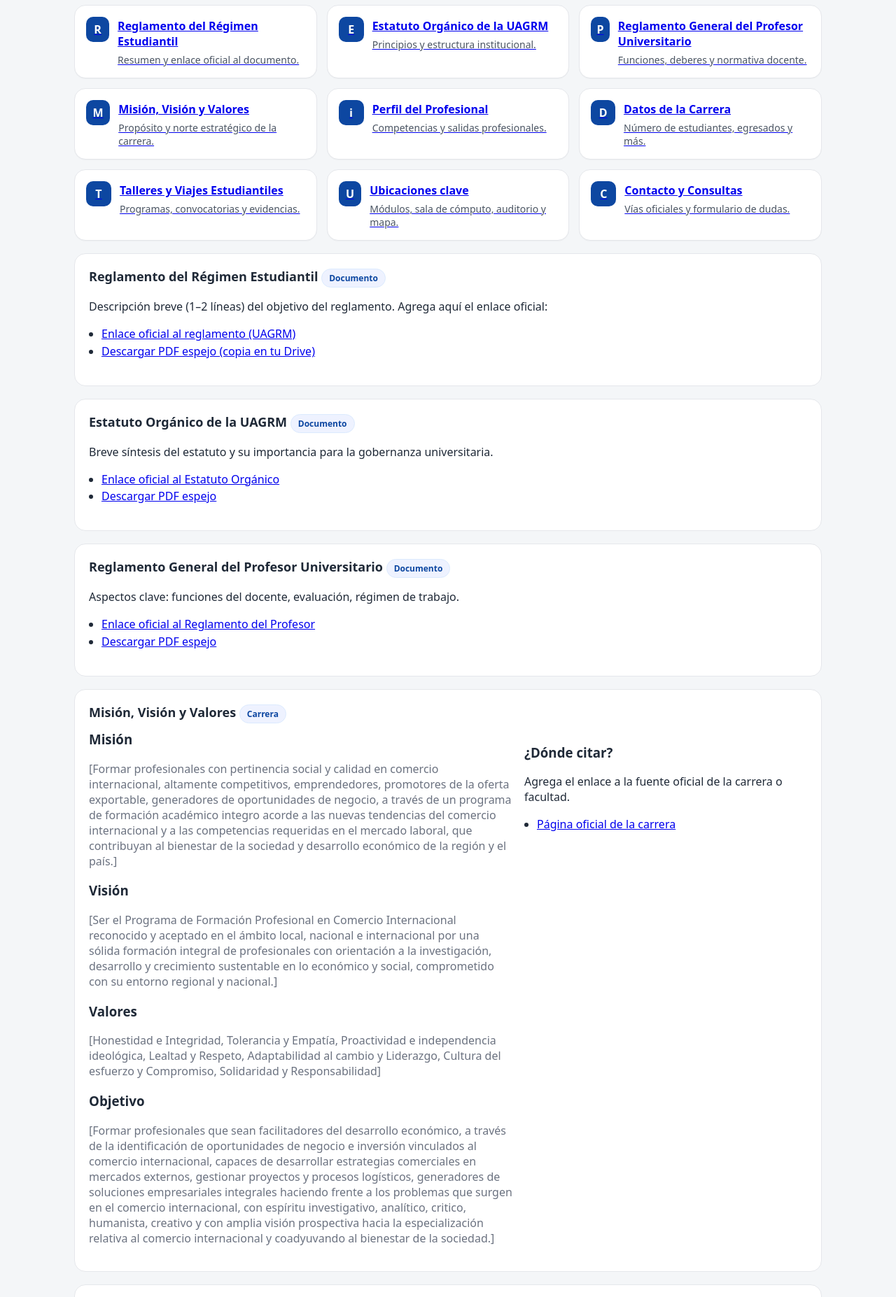
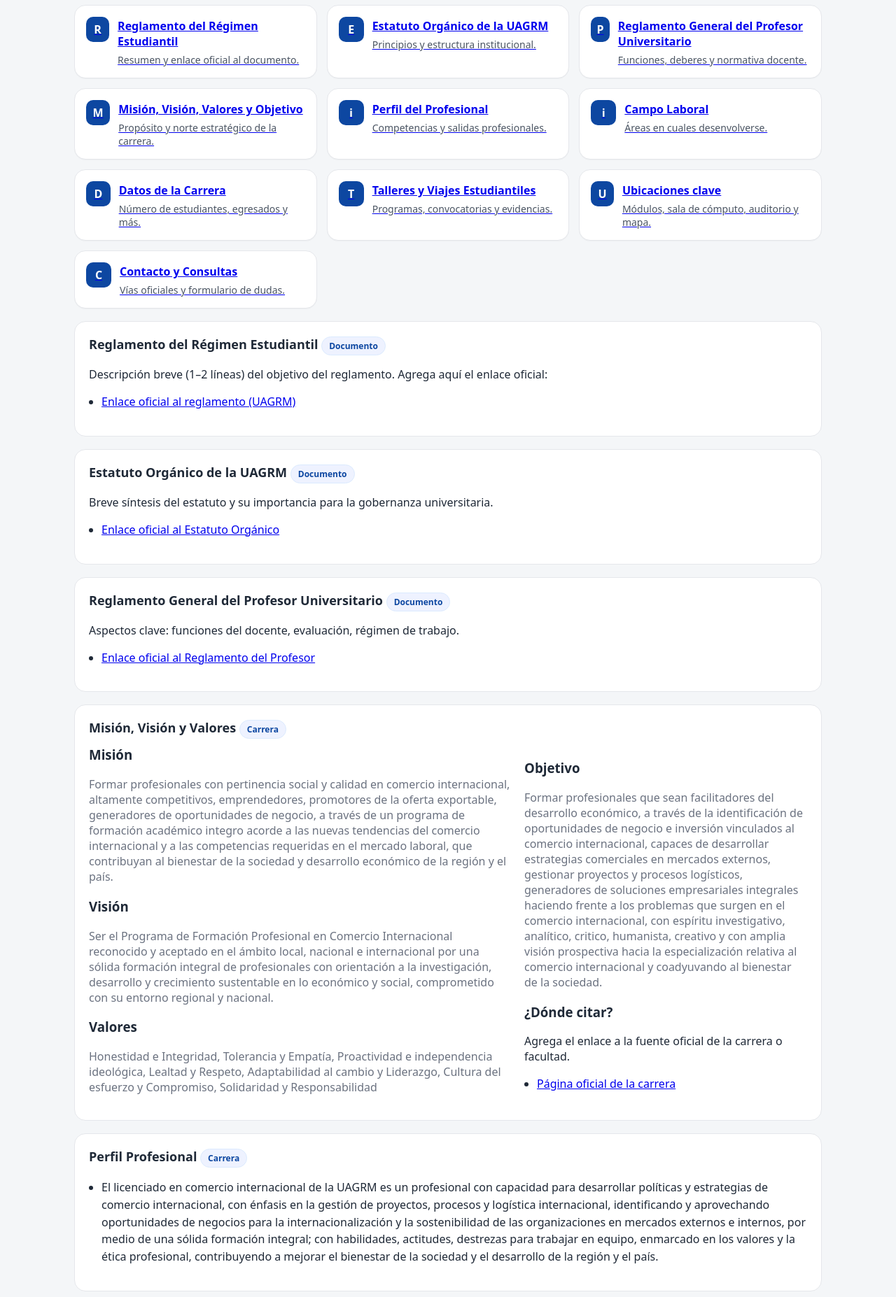
Before and after one commit to micaelamolina200-netizen/uagrm-info, a plain HTML site: page index.html in a window 1280 px wide. Shown: the part 280-2134 px from the top of the page at 70% size. Drawn offline with Linux system fonts and the light colour scheme.

Commit message:
Update index.html

```diff
--- a/index.html
+++ b/index.html
@@ -108,13 +108,17 @@
         <div class="icon">P</div>
         <div><h3>Reglamento General del Profesor Universitario</h3><p>Funciones, deberes y normativa docente.</p></div>
       </a>
-      <a class="card" href="#mision-vision-valores">
+      <a class="card" href="#mision-vision-valores-objetivo">
         <div class="icon">M</div>
-        <div><h3>Misión, Visión y Valores</h3><p>Propósito y norte estratégico de la carrera.</p></div>
+        <div><h3>Misión, Visión, Valores y Objetivo</h3><p>Propósito y norte estratégico de la carrera.</p></div>
       </a>
       <a class="card" href="#perfil-egreso">
         <div class="icon">ℹ</div>
         <div><h3>Perfil del Profesional</h3><p>Competencias y salidas profesionales.</p></div>
+      </a>
+      <a class="card" href="#campo-laboral">
+        <div class="icon">ℹ</div>
+        <div><h3>Campo Laboral</h3><p>Áreas en cuales desenvolverse.</p></div>
       </a>
       <a class="card" href="#datos-carrera">
         <div class="icon">D</div>
@@ -140,7 +144,6 @@
       <p>Descripción breve (1–2 líneas) del objetivo del reglamento. Agrega aquí el enlace oficial:</p>
       <ul class="list">
         <li><a href="https://drive.google.com/file/d/1WqqCDqatoTr9pzTgCQs9Co1WrXSuFrjo/view" target="_blank" rel="noopener">Enlace oficial al reglamento (UAGRM)</a></li>
-        <li><a href="#" target="_blank" rel="noopener">Descargar PDF espejo (copia en tu Drive)</a></li>
       </ul>
     </section>
 
@@ -149,7 +152,6 @@
       <p>Breve síntesis del estatuto y su importancia para la gobernanza universitaria.</p>
       <ul class="list">
         <li><a href="https://drive.google.com/file/d/1z7TWUdTnJgaqjGD3_YvYJN09XyYsrAgz/view" target="_blank" rel="noopener">Enlace oficial al Estatuto Orgánico</a></li>
-        <li><a href="#" target="_blank" rel="noopener">Descargar PDF espejo</a></li>
       </ul>
     </section>
 
@@ -158,24 +160,23 @@
       <p>Aspectos clave: funciones del docente, evaluación, régimen de trabajo.</p>
       <ul class="list">
         <li><a href="https://drive.google.com/file/d/1sbqfJxTgOXIc3uOcu4xEO9wtFeDT7MmF/view" target="_blank" rel="noopener">Enlace oficial al Reglamento del Profesor</a></li>
-        <li><a href="#" target="_blank" rel="noopener">Descargar PDF espejo</a></li>
       </ul>
     </section>
 
-    <section id="mision-vision-valores" class="section">
+    <section id="mision-vision-valores-objetivo" class="section">
       <h2>Misión, Visión y Valores <span class="pill">Carrera</span></h2>
       <div class="two-col">
         <div>
           <h3 style="margin-top:0">Misión</h3>
-          <p class="muted">[Formar profesionales con pertinencia social y calidad en comercio internacional, altamente competitivos, emprendedores, promotores de la oferta exportable, generadores de oportunidades de negocio, a través de un  programa de formación académico integro acorde a las nuevas tendencias  del comercio internacional y a las competencias requeridas en el mercado laboral, que contribuyan al bienestar de la sociedad y desarrollo económico de la región y el país.]</p>
+          <p class="muted">Formar profesionales con pertinencia social y calidad en comercio internacional, altamente competitivos, emprendedores, promotores de la oferta exportable, generadores de oportunidades de negocio, a través de un  programa de formación académico integro acorde a las nuevas tendencias  del comercio internacional y a las competencias requeridas en el mercado laboral, que contribuyan al bienestar de la sociedad y desarrollo económico de la región y el país.</p>
           <h3>Visión</h3>
-          <p class="muted">[Ser el Programa de Formación Profesional en Comercio Internacional reconocido y aceptado en el ámbito local, nacional e internacional por una sólida formación integral de profesionales con orientación a la investigación, desarrollo y crecimiento sustentable en lo económico y social, comprometido con su entorno regional y nacional.]</p>
+          <p class="muted">Ser el Programa de Formación Profesional en Comercio Internacional reconocido y aceptado en el ámbito local, nacional e internacional por una sólida formación integral de profesionales con orientación a la investigación, desarrollo y crecimiento sustentable en lo económico y social, comprometido con su entorno regional y nacional.</p>
           <h3>Valores</h3>
-          <p class="muted">[Honestidad e Integridad, Tolerancia y Empatía, Proactividad e independencia ideológica, Lealtad y Respeto, Adaptabilidad al cambio y Liderazgo, Cultura del esfuerzo y Compromiso, Solidaridad y Responsabilidad]</p>
-          <h3>Objetivo</h3>
-          <p class="muted">[Formar profesionales que sean facilitadores del desarrollo económico, a través de la identificación de oportunidades de negocio e inversión vinculados al comercio internacional, capaces de desarrollar estrategias comerciales en mercados externos, gestionar proyectos y procesos logísticos, generadores de soluciones empresariales integrales haciendo frente a los problemas que surgen en el comercio internacional, con espíritu investigativo, analítico, critico, humanista, creativo y con amplia visión prospectiva hacia la especialización relativa al comercio internacional y coadyuvando al bienestar de la sociedad.]</p>
+          <p class="muted">Honestidad e Integridad, Tolerancia y Empatía, Proactividad e independencia ideológica, Lealtad y Respeto, Adaptabilidad al cambio y Liderazgo, Cultura del esfuerzo y Compromiso, Solidaridad y Responsabilidad</p>
         </div>
         <div>
+          <h3>Objetivo</h3>
+          <p class="muted">Formar profesionales que sean facilitadores del desarrollo económico, a través de la identificación de oportunidades de negocio e inversión vinculados al comercio internacional, capaces de desarrollar estrategias comerciales en mercados externos, gestionar proyectos y procesos logísticos, generadores de soluciones empresariales integrales haciendo frente a los problemas que surgen en el comercio internacional, con espíritu investigativo, analítico, critico, humanista, creativo y con amplia visión prospectiva hacia la especialización relativa al comercio internacional y coadyuvando al bienestar de la sociedad.</p>
           <h3>¿Dónde citar?</h3>
           <p>Agrega el enlace a la fuente oficial de la carrera o facultad.</p>
           <ul class="list">
@@ -184,6 +185,12 @@
         </div>
       </div>
     </section>
+
+    <section id="perfil" class="section">
+      <h2>Perfil Profesional <span class="pill">Carrera</span></h2>
+      <ul class="list">
+        <li>El licenciado en comercio internacional de la UAGRM es un profesional con capacidad para desarrollar políticas y estrategias de comercio internacional, con énfasis en la gestión de proyectos, procesos y logística internacional, identificando y aprovechando oportunidades de negocios para la internacionalización y la sostenibilidad de las organizaciones en mercados externos e internos, por medio de una sólida formación integral; con habilidades, actitudes, destrezas para trabajar en equipo, enmarcado en los valores y la ética profesional, contribuyendo a mejorar el bienestar de la sociedad y el desarrollo de la región y el país. </li>
+      </section>
 
     <section id="campo-laboral" class="section">
       <h2>Campo Laboral <span class="pill">Carrera</span></h2>
@@ -259,8 +266,8 @@
       <p>Comparte vías oficiales y, opcionalmente, un formulario de atención:</p>
       <ul class="list">
         <li><a href="https://www.uagrm.edu.bo/carreras/fcee-comercio-internacional" target="_blank" rel="noopener">Sitio oficial de la Facultad / Carrera</a></li>
-        <li><a href="https://www.facebook.com/comintscz?locale=es_LA" target="_blank" rel="noopener">Facebook / Instagram</a></li>
-        <li><a href="https://www.instagram.com/comerciointernacionalfcee?utm_source=ig_web_button_share_sheet&igsh=dTk2Ynk0dHpqNzF1" target="_blank" rel="noopener">WhatsApp de coordinación (opcional)</a></li>
+        <li><a href="https://www.facebook.com/comintscz?locale=es_LA" target="_blank" rel="noopener">Facebook</a></li>
+        <li><a href="https://www.instagram.com/comerciointernacionalfcee?utm_source=ig_web_button_share_sheet&igsh=dTk2Ynk0dHpqNzF1" target="_blank" rel="noopener">Instagram</a></li>
         <li><a href="#" target="_blank" rel="noopener">Formulario de consultas (Google Forms)</a></li>
       </ul>
     </section>
```
